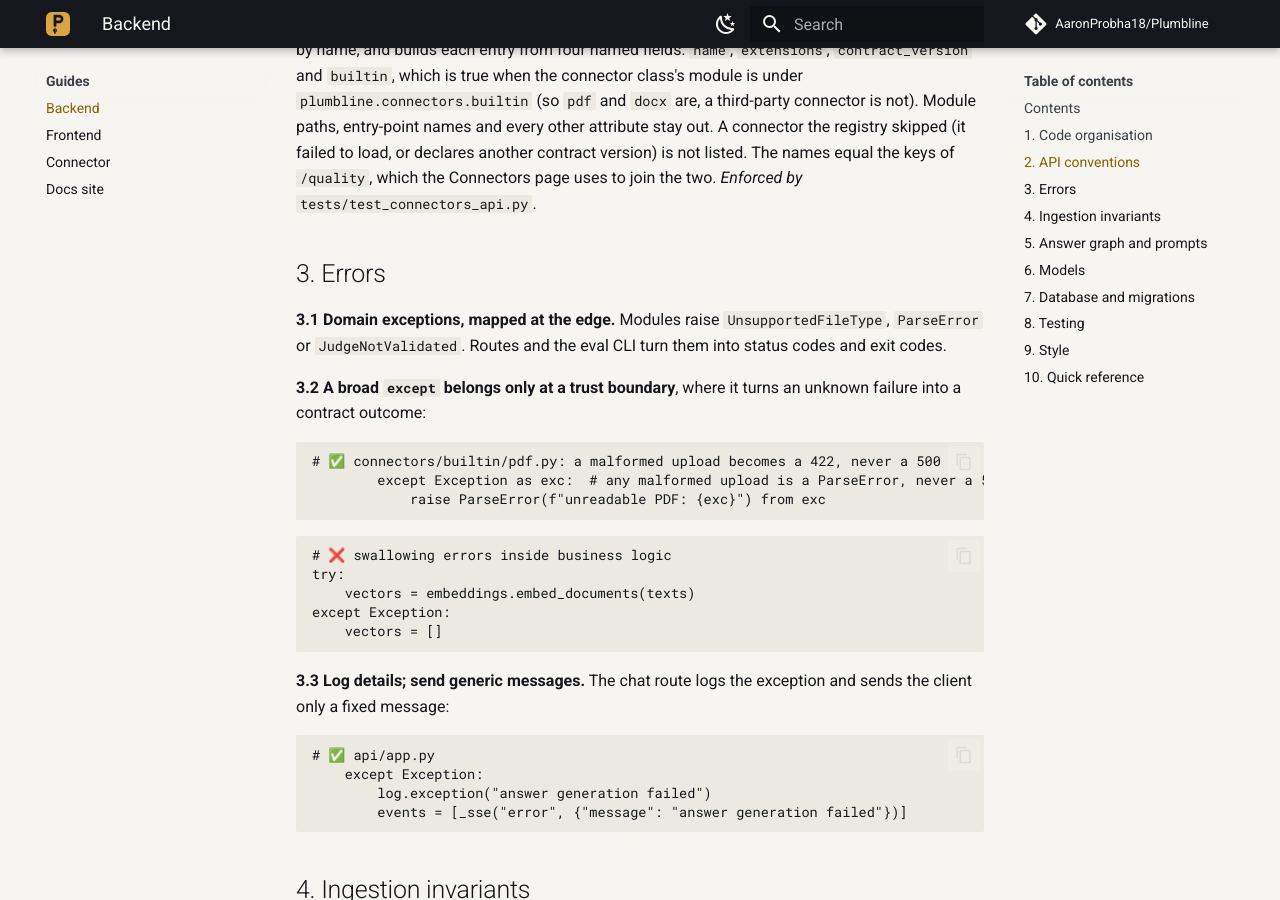
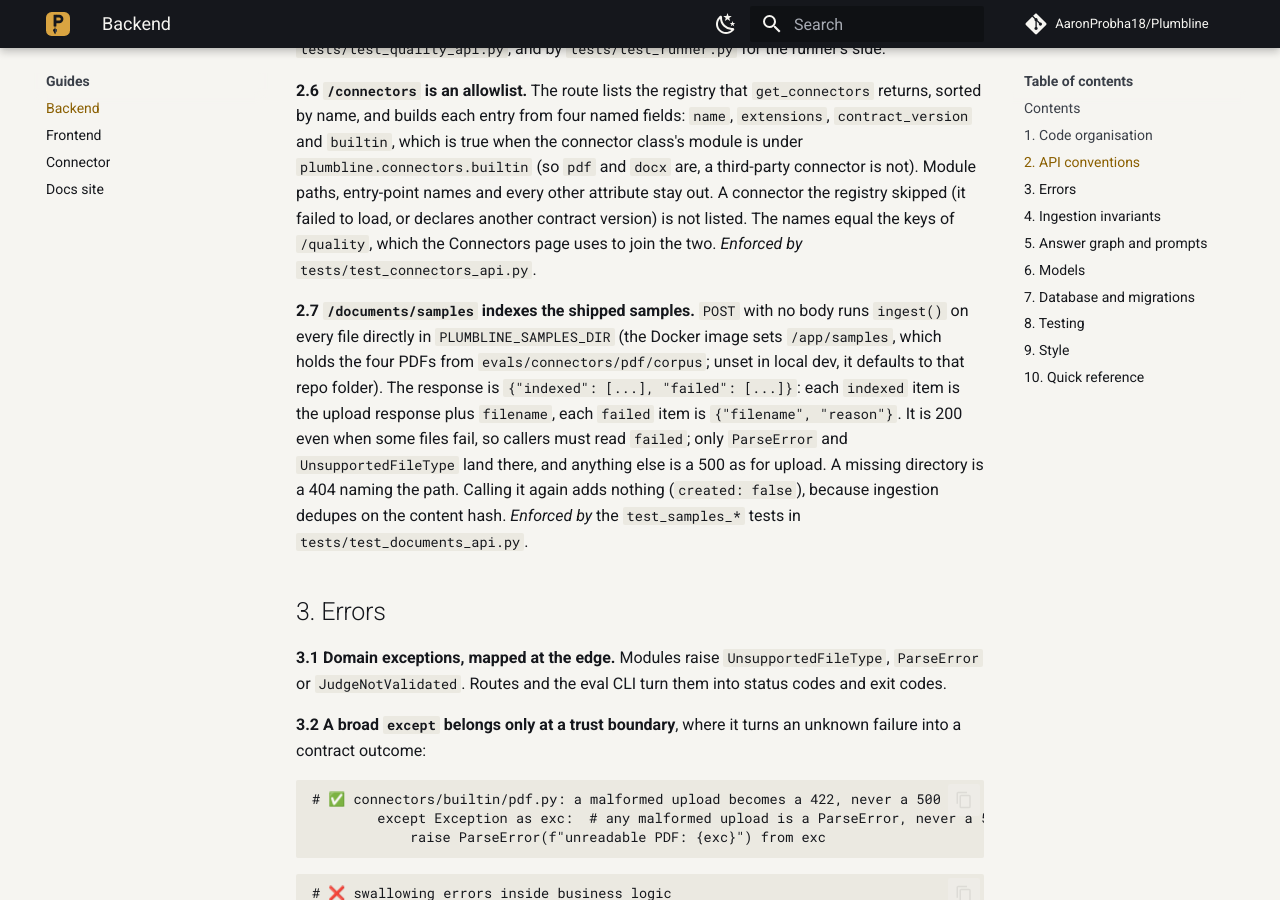
Before and after one commit to AaronProbha18/Insight-RAG, an MkDocs documentation site: the page built from docs/guides/backend-development-guide.md, in a window 1280 px wide and 900 px high, scrolled down 3044 px. Built offline with MkDocs 1.6.1 and Material for MkDocs 9.7.7, drawn with Linux system fonts in a browser that asks for light colours; comment, search, counter and statistics services are not loaded; some of the changed text lies outside the part shown.

Commit message:
docs: document POST /documents/samples and PLUMBLINE_SAMPLES_DIR (#40)
Co-Authored-By: Claude Sonnet 5.5 <noreply@anthropic.com>

```diff
--- a/docs/guides/backend-development-guide.md
+++ b/docs/guides/backend-development-guide.md
@@ -79,6 +79,7 @@ code marks this with a `ponytail:` comment.
 | 404 | (also) `POST /feedback` for an unknown `answer_id`; the message is always "Answer not found" |
 | 200 | `GET /quality` always; no usable summary is `state: "not_measured"`, never an error |
 | 200 | (also) `GET /connectors` always; a connector that failed to load or declares another contract version is not listed |
+| 404 | (also) `POST /documents/samples` when the samples directory is missing; the message names the path |
 | 415 | no connector handles the file type; the message lists the supported types |
 | 422 | the connector can't read the file (`ParseError`), or the request body is invalid (for `/feedback`: unknown rating or reason, a reason on thumbs up, a comment over 2000 characters) |
 | 500 | anything else; the client never sees internal details |
@@ -126,6 +127,19 @@ attribute stay out. A connector the
 registry skipped (it failed to load, or declares another contract version)
 is not listed. The names equal the keys of `/quality`, which the Connectors
 page uses to join the two. *Enforced by* `tests/test_connectors_api.py`.
+
+**2.7 `/documents/samples` indexes the shipped samples.** `POST` with no body
+runs `ingest()` on every file directly in `PLUMBLINE_SAMPLES_DIR` (the Docker
+image sets `/app/samples`, which holds the four PDFs from
+`evals/connectors/pdf/corpus`; unset in local dev, it defaults to that repo
+folder). The response is `{"indexed": [...], "failed": [...]}`: each `indexed`
+item is the upload response plus `filename`, each `failed` item is
+`{"filename", "reason"}`. It is 200 even when some files fail, so callers must
+read `failed`; only `ParseError` and `UnsupportedFileType` land there, and
+anything else is a 500 as for upload. A missing directory is a 404 naming the
+path. Calling it again adds nothing (`created: false`), because ingestion
+dedupes on the content hash. *Enforced by* the `test_samples_*` tests in
+`tests/test_documents_api.py`.
 
 ## 3. Errors
 
```
Also changed, not shown: docs/architecture/overview.md (+8 -1 lines), openspec/changes/ship-sample-documents/tasks.md (+1 -1 lines).
